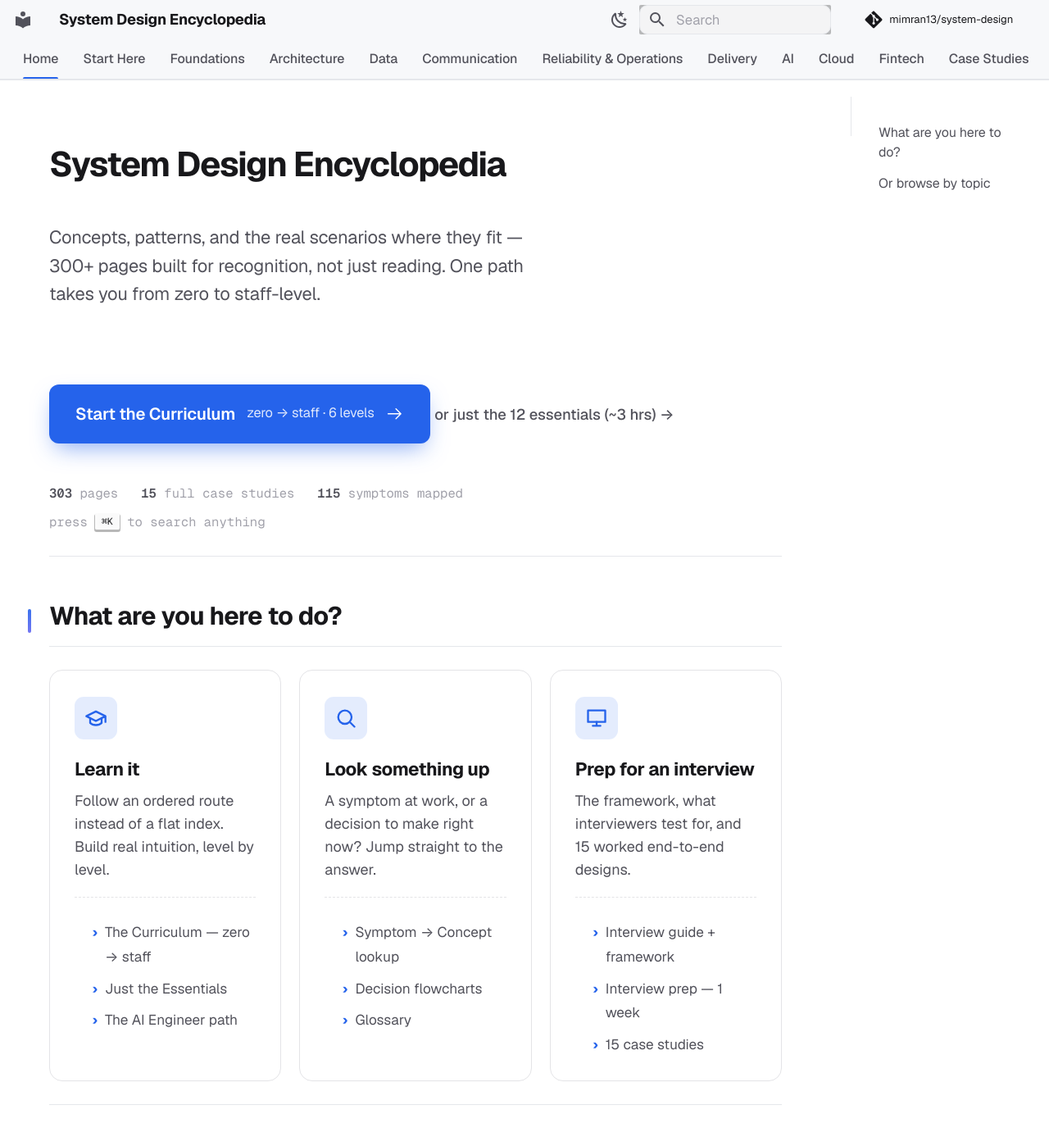
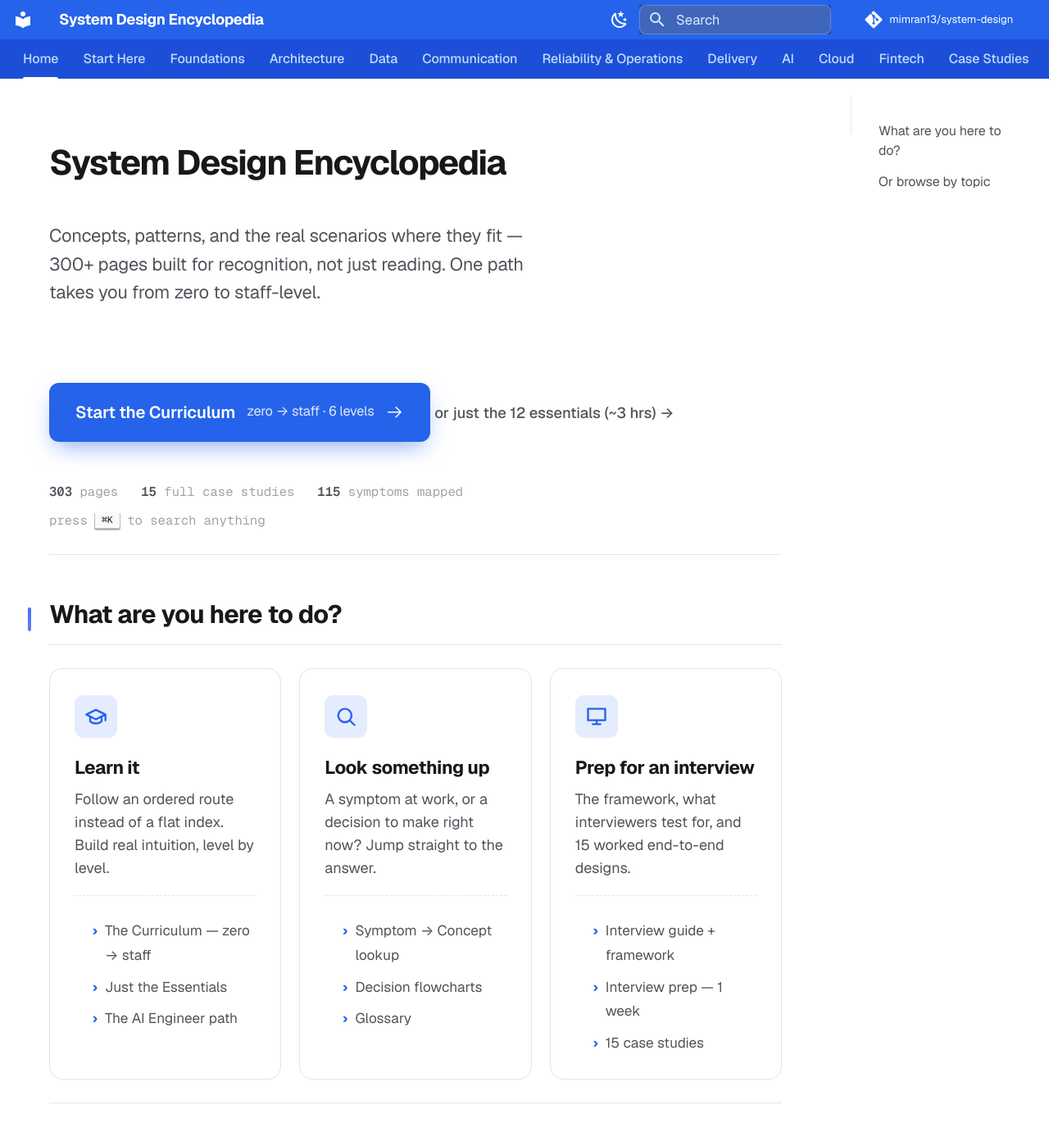
Before and after one commit to mimran13/system-design, an MkDocs documentation site: the page built from docs/index.md, in a window 1280 px wide and 1400 px high. Shown: the top 1387 px of the window at 82% size. Built offline with MkDocs 1.6.1 and Material for MkDocs 9.7.7, drawn with Linux system fonts in a browser that asks for light colours; comment, search, counter and statistics services are not loaded.

Commit message:
feat(theme): blue header + blue-dark tab chrome to match the mockups
The site's chrome was a deliberately-minimal light gray; the mockups use
a blue (#2563eb) header and blue-dark (#1d4ed8) tab bar with white active
tab and translucent search box. Restyle Material's header/tabs/search to
match, with dark-mode variants.

Co-Authored-By: Claude Opus 4.8 (1M context) <noreply@anthropic.com>

```diff
--- a/docs/stylesheets/extra.css
+++ b/docs/stylesheets/extra.css
@@ -218,77 +218,94 @@ a, button, .md-nav__link, .md-typeset .grid.cards > ul > li {
 }
 
 /* ═══════════════════════════════════════════════════════════
-   HEADER — minimal, clean (no more gradient blue)
+   HEADER — blue chrome, matching .mockups/*.html
    ═══════════════════════════════════════════════════════════ */
 
 .md-header {
-  background-color: var(--sd-chrome-bg) !important;
-  color: var(--md-default-fg-color) !important;
-  border-bottom: 1px solid var(--sd-chrome-border);
+  background-color: #2563eb !important;   /* --blue */
+  color: #ffffff !important;
+  border-bottom: none;
   box-shadow: none;
 }
 
 [data-md-color-scheme="slate"] .md-header {
-  background-color: var(--sd-chrome-bg) !important;
-  border-bottom-color: var(--sd-chrome-border);
+  background-color: #0f172a !important;
+  border-bottom: 1px solid #1e293b;
 }
 
 .md-header__title {
   font-size: 0.92rem;
-  font-weight: 600;
-  color: var(--md-default-fg-color) !important;
-  letter-spacing: -0.015em;
+  font-weight: 700;
+  color: #ffffff !important;
+  letter-spacing: -0.02em;
 }
 
 .md-header__button {
-  color: var(--md-default-fg-color--light) !important;
+  color: #ffffff !important;
 }
 
 .md-header__button:hover {
-  color: var(--md-default-fg-color) !important;
-}
-
-/* Search input — modern, no harsh blue */
+  color: #ffffff !important;
+  opacity: 0.85;
+}
+
+/* Search input — translucent white on the blue bar (mockup .search) */
 .md-search__input {
-  border-radius: 10px !important;
+  border-radius: 8px !important;
   font-size: 0.83rem;
   font-weight: 400;
-  background-color: var(--md-code-bg-color) !important;
-  border: 1px solid var(--sd-divider) !important;
-  color: var(--md-default-fg-color) !important;
+  background-color: rgba(255, 255, 255, 0.16) !important;
+  border: 1px solid rgba(255, 255, 255, 0.22) !important;
+  color: #ffffff !important;
   transition: all 0.15s ease;
 }
 
 .md-search__input:hover {
-  border-color: var(--md-default-fg-color--lighter) !important;
+  background-color: rgba(255, 255, 255, 0.22) !important;
+  border-color: rgba(255, 255, 255, 0.35) !important;
 }
 
 .md-search__input:focus {
-  border-color: var(--md-primary-fg-color) !important;
-  box-shadow: 0 0 0 3px rgba(37, 99, 235, 0.1) !important;
+  background-color: rgba(255, 255, 255, 0.95) !important;
+  border-color: #ffffff !important;
+  color: #18181b !important;
+  box-shadow: 0 0 0 3px rgba(255, 255, 255, 0.2) !important;
 }
 
 .md-search__input::placeholder {
+  color: #dbeafe !important;
+}
+
+.md-search__input:focus::placeholder {
   color: var(--md-default-fg-color--lighter) !important;
 }
 
 .md-search__icon {
+  color: #dbeafe !important;
+}
+
+.md-search__input:focus ~ .md-search__icon {
   color: var(--md-default-fg-color--light) !important;
 }
 
-/* Tabs */
+[data-md-color-scheme="slate"] .md-search__input {
+  background-color: rgba(255, 255, 255, 0.08) !important;
+  border-color: rgba(255, 255, 255, 0.14) !important;
+}
+
+/* Tabs — blue-dark bar, matching mockup .chrome-tabs */
 .md-tabs {
-  background-color: var(--sd-chrome-bg) !important;
-  color: var(--md-default-fg-color) !important;
-  border-bottom: 1px solid var(--sd-chrome-border);
+  background-color: #1d4ed8 !important;   /* --blue-dark */
+  color: #ffffff !important;
+  border-bottom: none;
 }
 
 [data-md-color-scheme="slate"] .md-tabs {
-  background-color: var(--sd-chrome-bg) !important;
+  background-color: #0a0a0d !important;
 }
 
 .md-tabs__link {
-  color: var(--md-default-fg-color--light) !important;
+  color: #bfdbfe !important;
   font-size: 0.8rem;
   font-weight: 500;
   opacity: 1;
@@ -299,7 +316,16 @@ a, button, .md-nav__link, .md-typeset .grid.cards > ul > li {
 
 .md-tabs__link:hover,
 .md-tabs__link--active {
-  color: var(--md-primary-fg-color) !important;
+  color: #ffffff !important;
+}
+
+[data-md-color-scheme="slate"] .md-tabs__link {
+  color: #a1a1aa !important;
+}
+
+[data-md-color-scheme="slate"] .md-tabs__link:hover,
+[data-md-color-scheme="slate"] .md-tabs__link--active {
+  color: #ffffff !important;
 }
 
 .md-tabs__link--active {
@@ -335,7 +361,7 @@ a, button, .md-nav__link, .md-typeset .grid.cards > ul > li {
   left: 0.7rem;
   right: 0.7rem;
   height: 2px;
-  background: var(--md-primary-fg-color);
+  background: #ffffff;
   border-radius: 2px 2px 0 0;
 }
 
```
